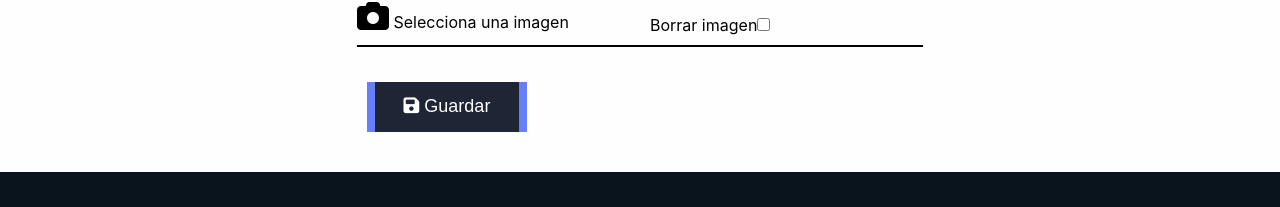
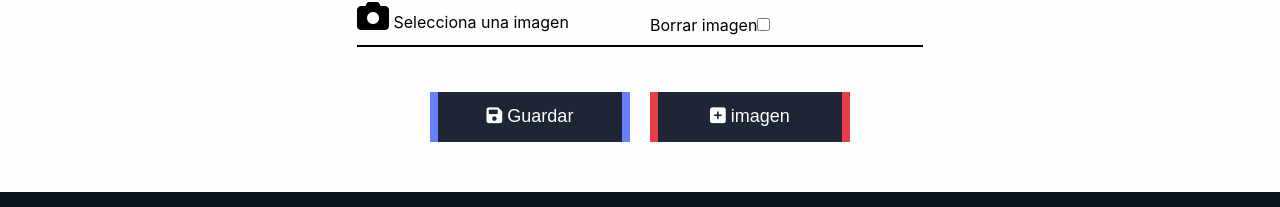
Before and after one commit to cristianS97/colecciones-react-app, a React (Create React App) app in the folder app-colecciones/: page /collection/edit in a window 1280 px wide. Shown: the part 2341-2548 px from the top of the page. Built offline with nearby package versions, Linux system fonts and the light colour scheme.

Commit message:
Se agrega la opción de agregar imagenes

```diff
--- a/app-colecciones/src/components/coleccion/CollectionEdit.jsx
+++ b/app-colecciones/src/components/coleccion/CollectionEdit.jsx
@@ -96,6 +96,13 @@ export const CollectionEdit = () => {
         setCollection({
             ...collection,
             images: images
+        });
+    }
+
+    const addImage = (e) => {
+        setCollection({
+            ...collection,
+            images: [...images, {id:'', image:'', description:''}]
         });
     }
 
@@ -266,10 +273,16 @@ export const CollectionEdit = () => {
                         ))
                     }
                 </div>
-                <button className='btn' type="submit">
-                    <span><i className="fas fa-save"></i> Guardar</span>
-                    <span><i className="fas fa-save"></i> Guardar</span>
-                </button>
+                <div className="btns">
+                    <button className='btn' type="submit">
+                        <span><i className="fas fa-save"></i> Guardar</span>
+                        <span><i className="fas fa-save"></i> Guardar</span>
+                    </button>
+                    <button onClick={addImage} className='btn'>
+                        <span><i class="fa-solid fa-square-plus"></i> imagen</span>
+                        <span><i class="fa-solid fa-square-plus"></i> imagen</span>
+                    </button>
+                </div>
             </form>
         </div>
     )
--- a/app-colecciones/src/styles/components/components/_button.scss
+++ b/app-colecciones/src/styles/components/components/_button.scss
@@ -74,20 +74,13 @@
     }
 }
 // Botones de edición y eliminado
-.collectionDetail {
-    .detail {
-        .container {
 .btns {
     margin: 10px auto;
     display: flex;
     justify-content: space-around;
-            }
-        }
-    }
-}
     .btn {
         position: relative;
-    width: 160px;
+        width: 200px;
         height: 50px;
         margin: 15px 10px;
         color: $color-fondo-sitio;
@@ -160,6 +153,7 @@
             }
         }
     }
+}
 // Ir al cielo
 .top-to-btm{
     position: fixed;
```
Lines whose indentation alone changed are shown as unchanged.
